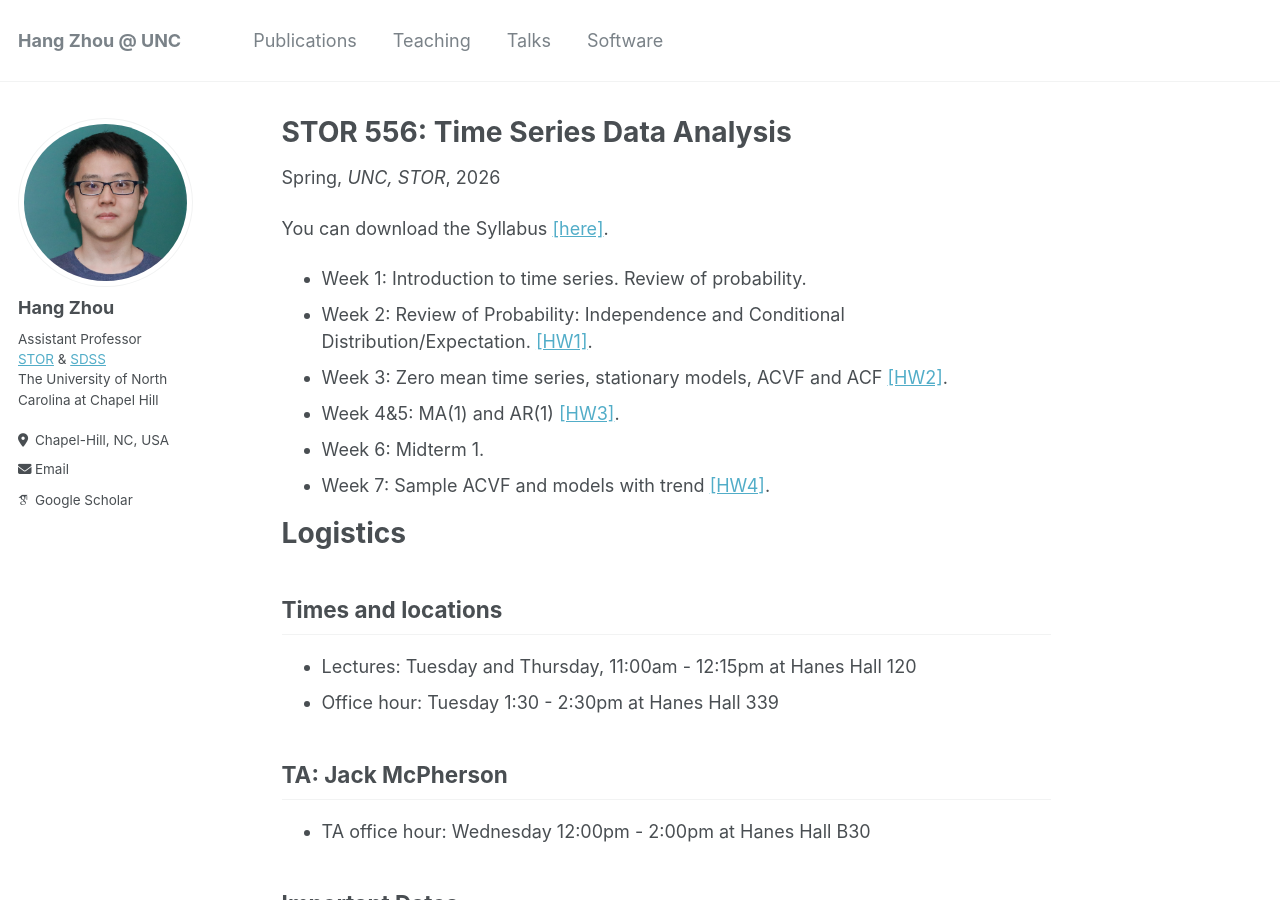
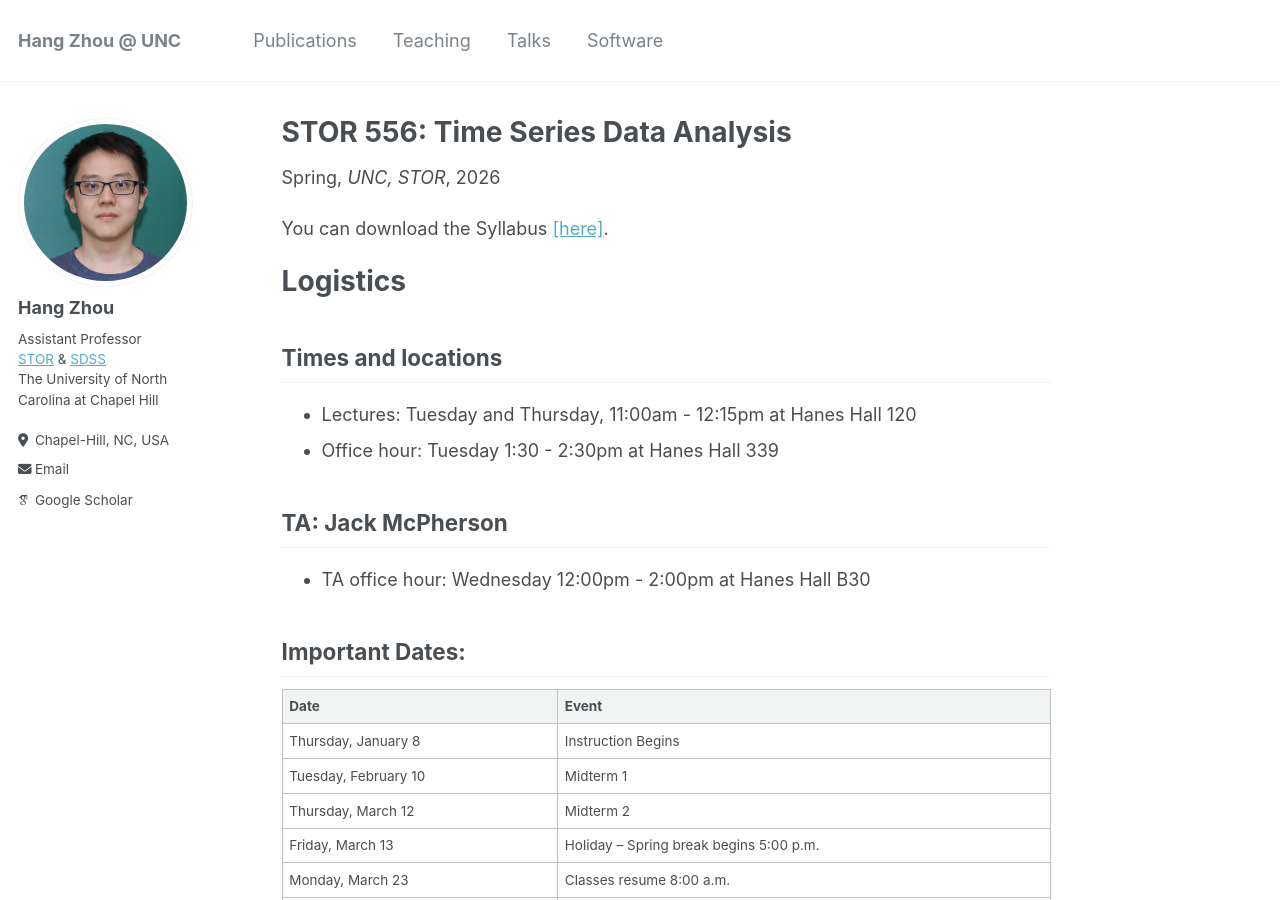
Before and after one commit to hg-zh/hg-zh.github.io, a Jekyll site: the page built from _teaching/2026-spring-STOR556.md, in a window 1280 px wide and 900 px high. Built offline with Jekyll 4.4.1, drawn with Linux system fonts in a browser that asks for light colours; some web fonts are replaced.

Commit message:
Delete course schedule from syllabus
Removed the week-by-week schedule for the course.

```diff
--- a/_teaching/2026-spring-STOR556.md
+++ b/_teaching/2026-spring-STOR556.md
@@ -12,13 +12,6 @@ location: "City, Country"
 
 You can download the Syllabus [\[here\]](https://hg-zh.github.io/files/Syllabus_STOR556.pdf).
 
-
-- Week 1: Introduction to time series. Review of probability.
-- Week 2: Review of Probability: Independence and Conditional Distribution/Expectation. [\[HW1\]](https://hg-zh.github.io/files/HW1_556.pdf).
-- Week 3: Zero mean time series, stationary models, ACVF and ACF [\[HW2\]](https://hg-zh.github.io/files/HW2_556.pdf).
-- Week 4&5: MA(1) and AR(1) [\[HW3\]](https://hg-zh.github.io/files/HW3.pdf).
-- Week 6: Midterm 1.
-- Week 7: Sample ACVF and models with trend [\[HW4\]](https://hg-zh.github.io/files/HW4.pdf).
 
 
 # Logistics
```
